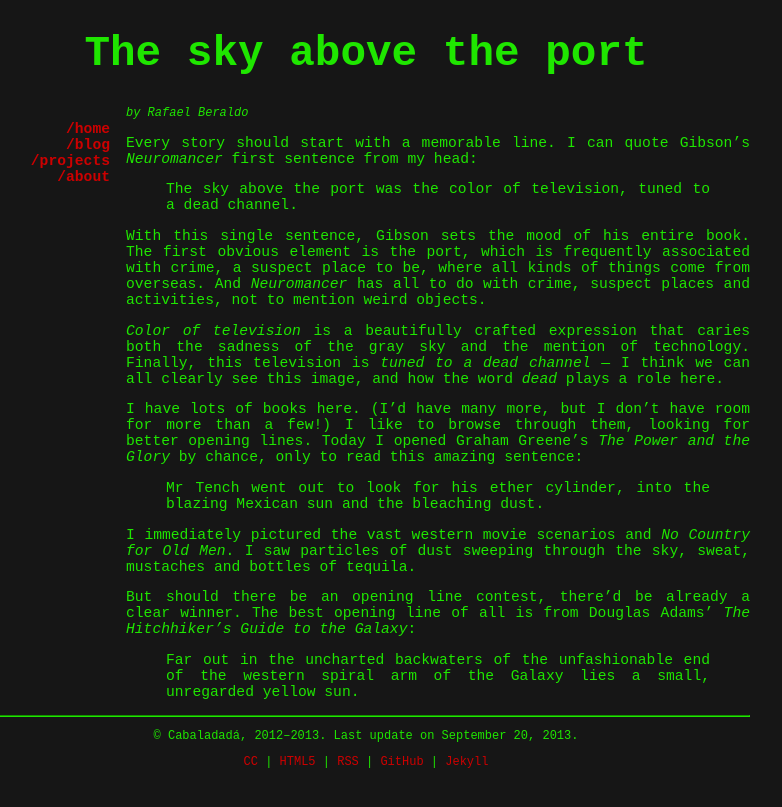
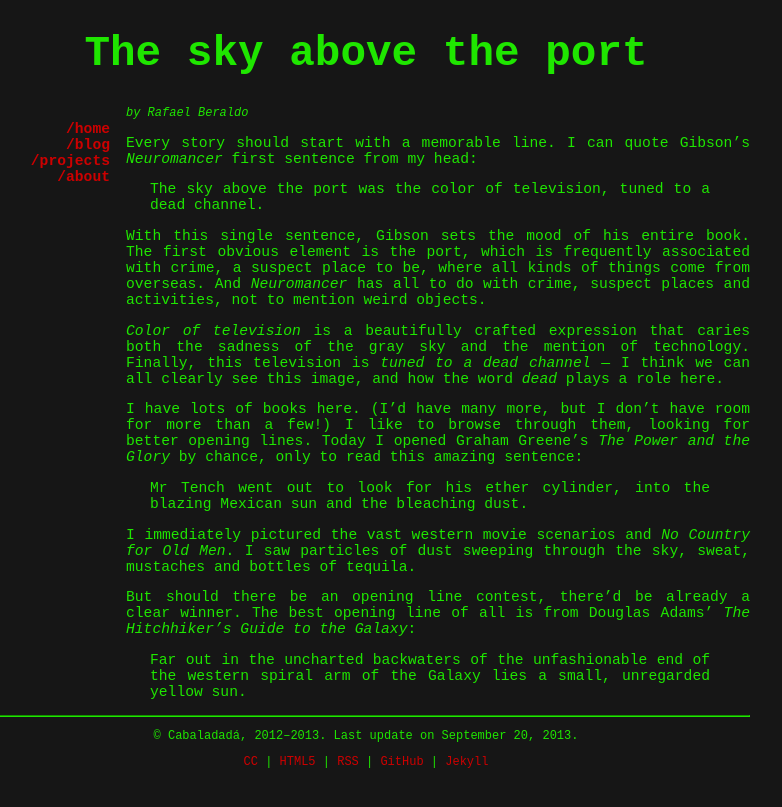
Before and after one commit to rberaldo/cabaladada, a Jekyll site: the page built from _posts/2012-02-29-sky-above-port.markdown, in a window 1280 px wide. Shown: the top 807 px of the page, without its empty margins (274-1056 px from the left). Built offline with Jekyll 4.4.1, drawn with Linux system fonts in a browser that asks for light colours; Markdown is read by kramdown in place of the engine named in the settings; comment, search, counter and statistics services are not loaded.

Commit message:
Changed blockquote margin-left

```diff
--- a/css/style.css
+++ b/css/style.css
@@ -36,6 +36,10 @@
 
 .center {
   text-align: center;
+}
+
+blockquote {
+  margin-left: 24px;
 }
 
 /* Code */
```
